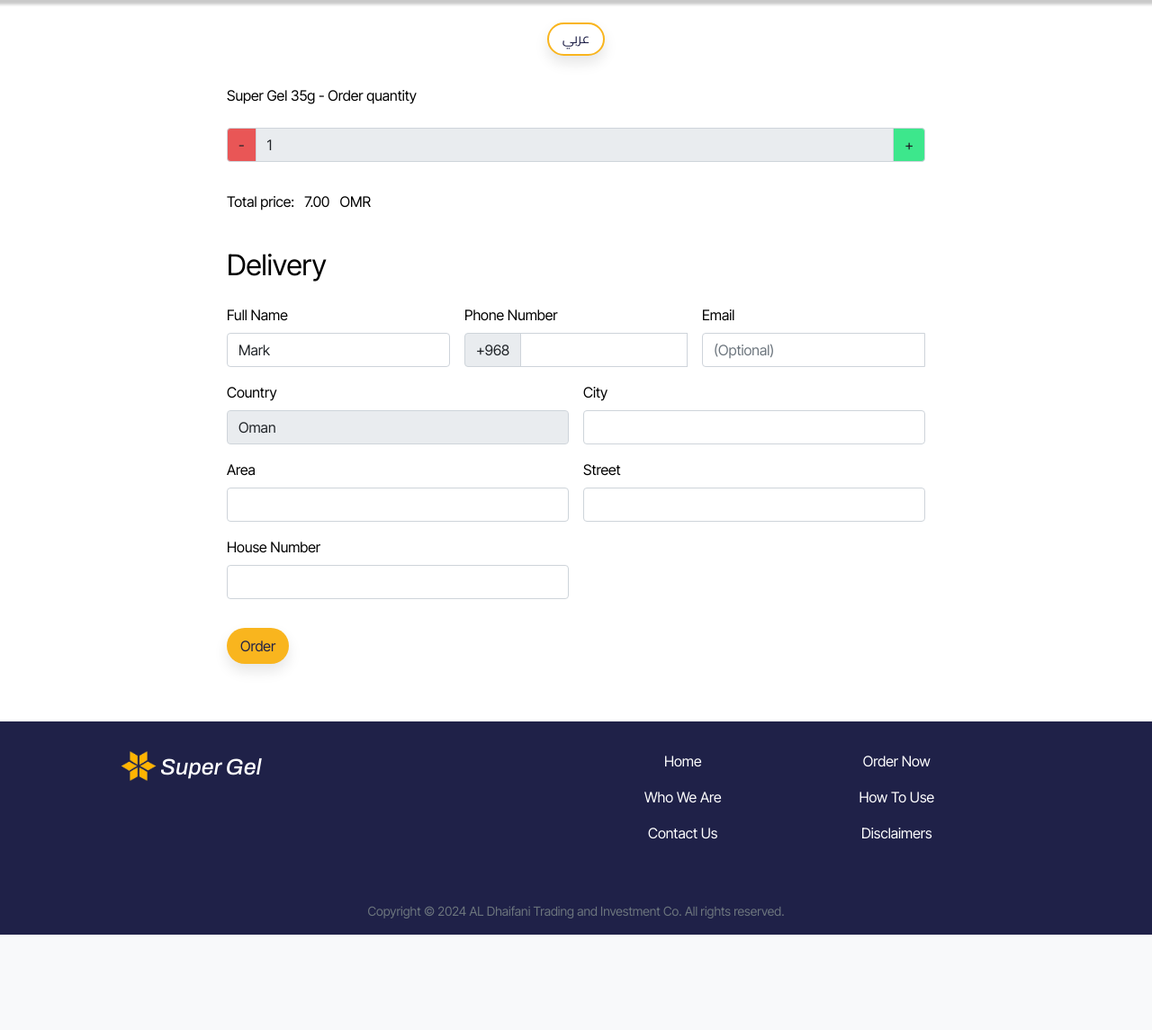
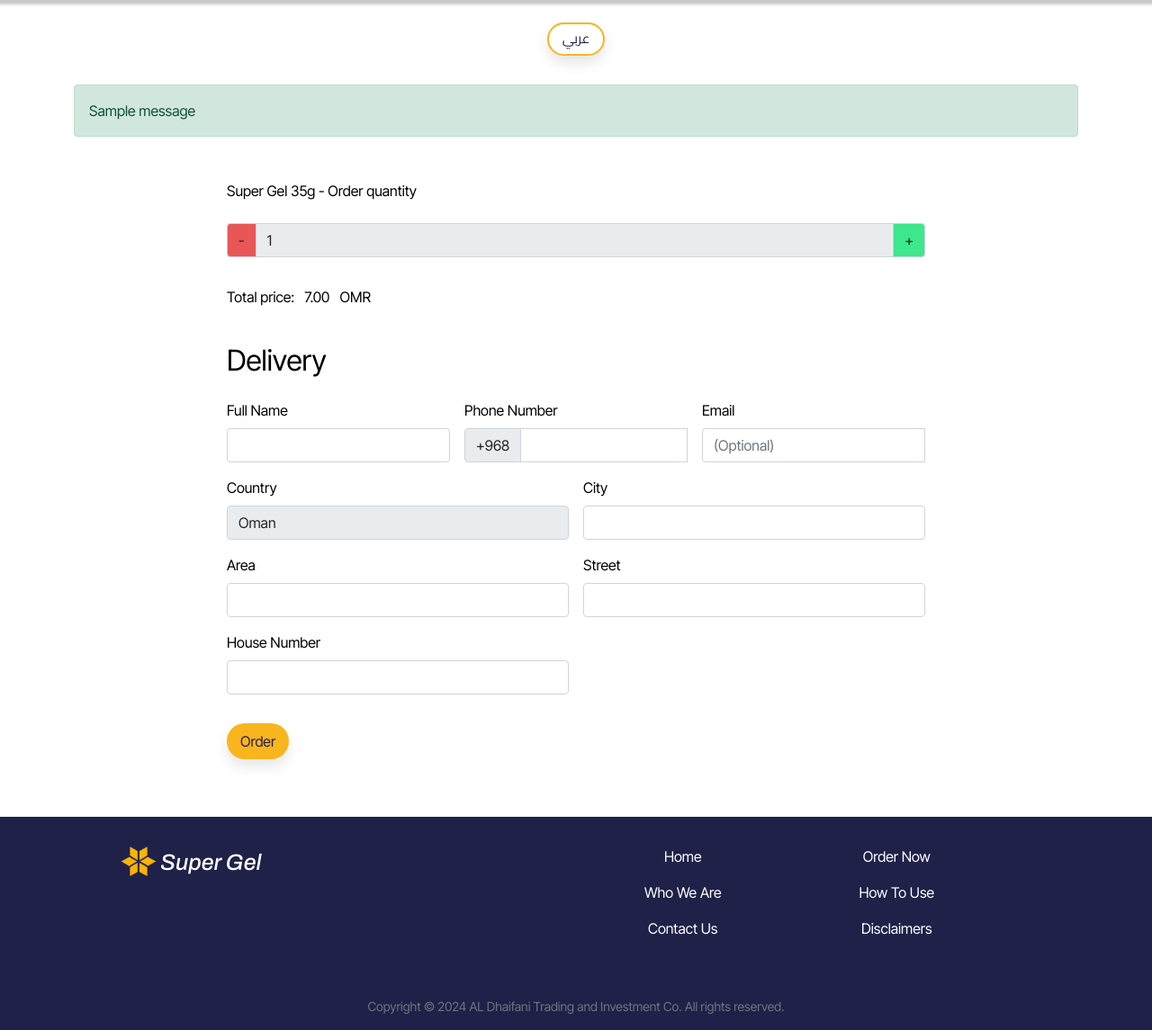
Before and after one commit to aldhaifani/aldhaifanispc.com_py, a Flask app: page /en/order_now in a window 1280 px wide. Shown: the part 71-1216 px from the top of the page at 90% size. Before the commit the page ends 1110 px from the top, so only its background shows below. Run offline with Flask 3, Linux system fonts and the light colour scheme; one stand-in notice (Sample message) is shown.

Commit message:
updated the order now functionality

```diff
--- a/website/static/css/order_now-style.css
+++ b/website/static/css/order_now-style.css
@@ -23,3 +23,7 @@
 .qty-minus:hover {
 	opacity: 0.9;
 }
+
+.flash-container {
+  margin-top: 2rem;
+}
--- a/website/templates/order_now.html
+++ b/website/templates/order_now.html
@@ -9,6 +9,17 @@
 {% endblock %}
 
 {% block page_body %}
+{% with messages = get_flashed_messages(with_categories=true) %}
+{% if messages %}
+{% for category, message in messages %}
+<div class="container">
+  <div class="alert alert-{{ category }} flash-container" role="alert">
+    {{ message }}
+  </div>
+</div>
+{% endfor %}
+{% endif %}
+{% endwith %}
 <div class="container">
   <div class="container order_form">
     <form class="row g-3 needs-validation" method="post" novalidate>
@@ -27,9 +38,9 @@
       <h2>Delivery</h2>
       <div class="col-md-4">
         <label for="validationCustom01" class="form-label">Full Name</label>
-        <input name="full_name" type="text" class="form-control" id="validationCustom01" value="Mark" required>
-        <div class="valid-feedback">
-          Looks good!
+        <input name="full_name" type="text" class="form-control" id="validationCustom01" required>
+        <div class="invalid-feedback">
+          Please enter your full name
         </div>
       </div>
       <div class="col-md-4">
--- a/website/views.py
+++ b/website/views.py
@@ -1,4 +1,4 @@
-from flask import Blueprint, render_template, request
+from flask import Blueprint, render_template, request, flash
 import os
 import requests
 
@@ -11,7 +11,19 @@
         f"https://api.telegram.org/bot{TOKEN}/sendMessage?chat_id={chat_id}&text={msg}"
     )
 
-    return requests.get(url).json()
+    try:
+        print("here")
+        result = requests.get(url, timeout=15)
+        flash("Order placed successfully! We will  contact you soon.", "success")
+    except requests.exceptions.Timeout:
+        print("here2")
+        flash(
+            "Failed to place your order! Please try again or contact us +968-90620008.",
+            "danger",
+        )
+        result = ""
+
+    return result
 
 
 views = Blueprint("views", __name__)
```
